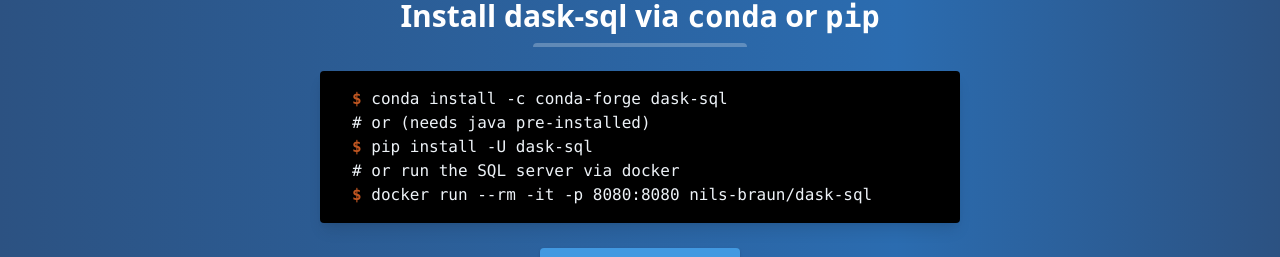
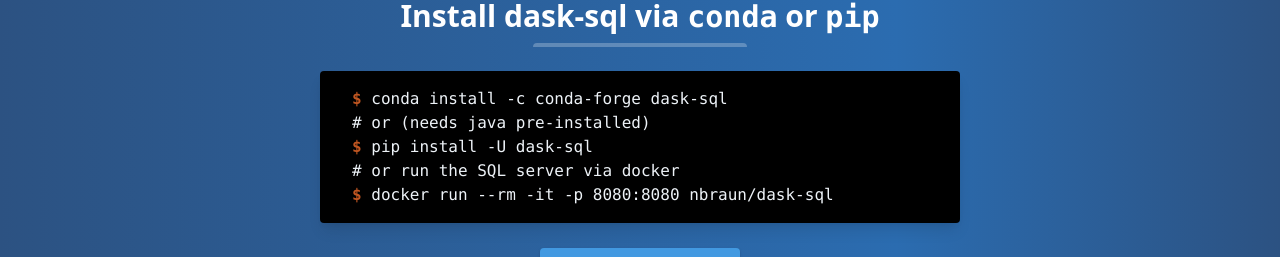
Before and after one commit to dask-contrib/dask-sql, a Next.js app: page / in a window 1280 px wide. Shown: the part 3031-3288 px from the top of the page. Built offline with nearby package versions, Linux system fonts and the light colour scheme.

Commit message:
Wrong docker tag

```diff
--- a/src/components/action/index.tsx
+++ b/src/components/action/index.tsx
@@ -52,7 +52,7 @@
           pip install -U dask-sql <br />
           # or run the SQL server via docker <br />
           <span className="font-bold text-orange-700">$ </span>
-          docker run --rm -it -p 8080:8080 nils-braun/dask-sql
+          docker run --rm -it -p 8080:8080 nbraun/dask-sql
           <br />
         </p>
       </div>
```
